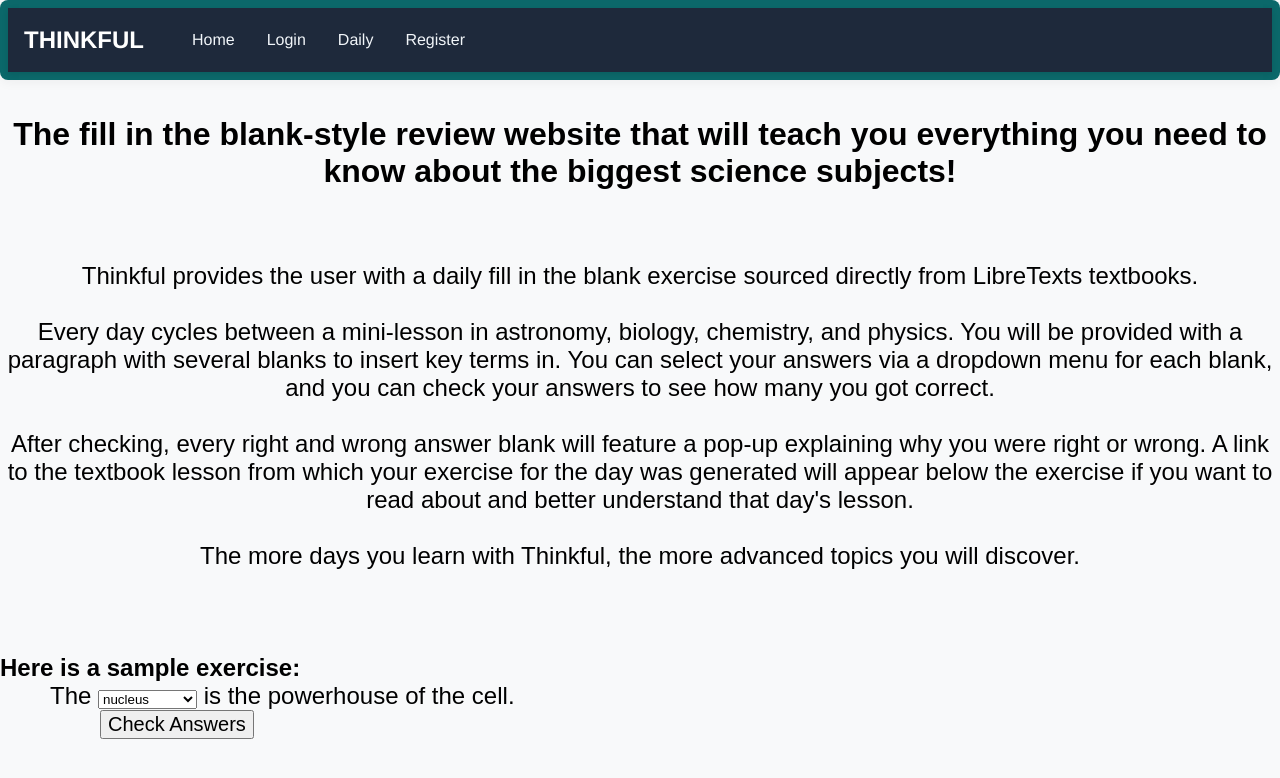
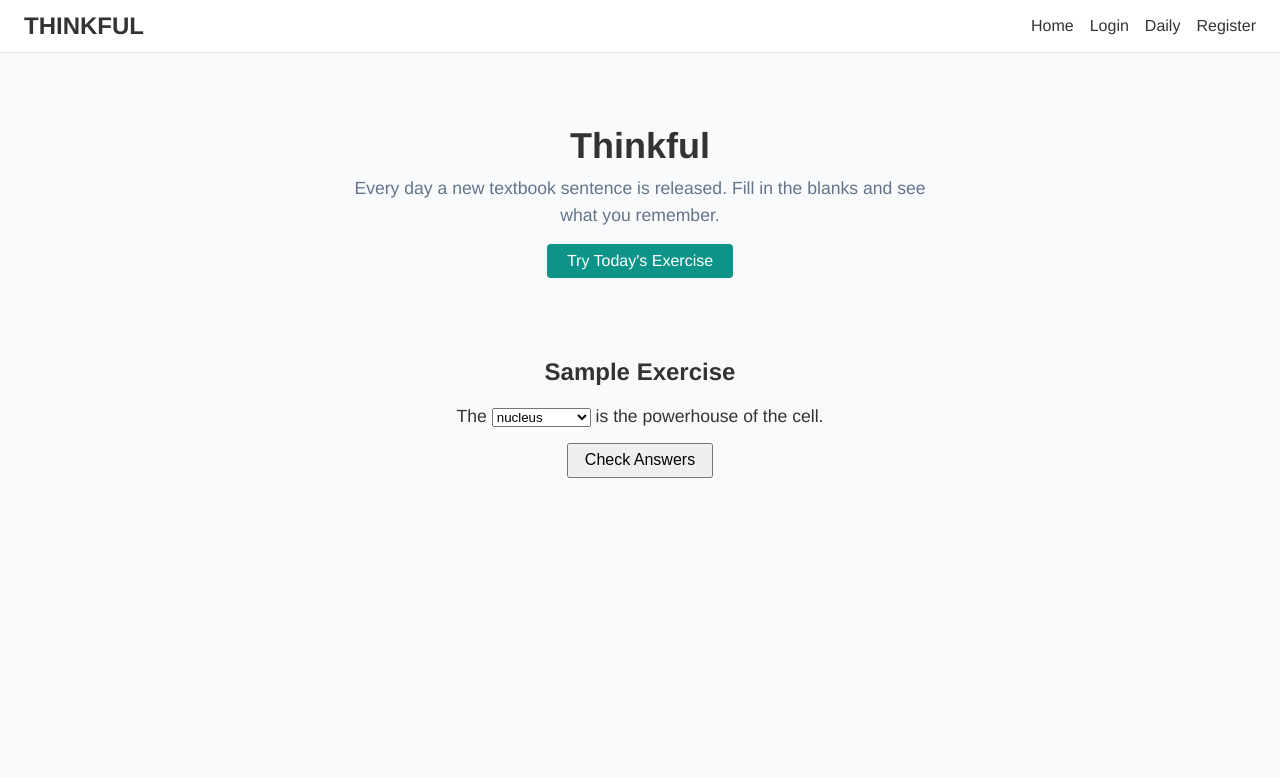
Before and after one commit to BingBong44512/flask-project, a Flask app: page / in a window 1280 px wide. Shown: the top 778 px of the page. Run offline with Flask 3, Linux system fonts and the light colour scheme; parts of the project's set-up code (start-up, migrations or seed data) failed here and were passed over.

Commit message:
Refine landing page with minimal design

```diff
--- a/app/static/style.css
+++ b/app/static/style.css
@@ -1,19 +1,19 @@
 body {
     margin: 0;
     font-family: Helvetica, Geneva, Verdana, sans-serif;
-	background-color: #f8f9fa;
-	color: #000;
+    background-color: #f9fafb;
+    color: #333;
 }
 
-/* Navbar Header */
-.navbar-header {
-	background-color: #1e293b; /* dark slate */
-	color: white;
-	padding: 1rem 1rem;
+/* Navigation */
+.top-nav {
+    background-color: #fff;
+    color: #333;
+    padding: 0.75rem 1.5rem;
     display: flex;
+    justify-content: space-between;
     align-items: center;
-	box-shadow: 0 2px 6px rgba(0, 0, 0, 0.1);
-	max-height: 2rem;
+    border-bottom: 1px solid #e5e5e5;
 }
 
 .navbar-title {
@@ -21,46 +21,33 @@ body {
     font-weight: bold;
 }
 
-.navbar-links{
+.navbar-links {
         display: flex;
-	margin-left: 2rem;
-}
-/*keeps teh links seperate*/
-.navbar-links a {
-	display: flex;
-  	color: white;
-  	text-decoration: none;
-  	transition: color 0.2s;
-  	margin: 1rem;
+        gap: 1rem;
         align-items: center;
 }
 
+.navbar-links a {
+        color: inherit;
+        text-decoration: none;
+        transition: color 0.2s;
+}
+
 .navbar-links a:hover {
-  color: #93c5fd; /* light blue on hover */
+    color: #0d9488;
 }
 
 .logs {
         font-size: 1rem;
         font-weight: lighter;
 }
-/*to make the links and hovering on links different colors*/
-.navbar-header a {
-	color: #f1f5f9;
-	text-decoration: none;
-	transition: color 0.2s ease;
-}
-
-.navbar-header a:hover {
-	color: #93c5fd; /* light blue */
-}
 
 /* Container */
+
 .container {
-	/*margin: 2rem auto; */
     padding: 0.5rem;
-	background-color: #0b686a;
-	border-radius: 8px;
-	box-shadow: 0 2px 12px rgba(0, 0, 0, 0.05);
+    max-width: 700px;
+    margin: 2rem auto;
 }
 
 .signin {
@@ -68,3 +55,48 @@ body {
         padding: 0.5rem;
 
 }
+
+/* Index Page Styles */
+.hero {
+    text-align: center;
+    padding: 3rem 1rem;
+}
+.hero h1 {
+    font-size: 2.25rem;
+    margin-bottom: 0.5rem;
+}
+.hero p {
+    font-size: 1.1rem;
+    max-width: 600px;
+    margin: 0.5rem auto 1rem;
+    line-height: 1.5;
+}
+.tagline {
+    color: #64748b;
+}
+.cta-btn {
+    display: inline-block;
+    background-color: #0d9488;
+    color: #fff;
+    padding: 0.5rem 1.25rem;
+    border-radius: 4px;
+    text-decoration: none;
+    transition: background-color 0.2s;
+}
+.cta-btn:hover {
+    background-color: #0f766e;
+}
+.sample {
+    max-width: 600px;
+    margin: 2rem auto;
+    text-align: center;
+}
+.sample-exercise {
+    margin-top: 1rem;
+    font-size: 1.1rem;
+}
+.check-btn {
+    margin-top: 1rem;
+    padding: 0.4rem 1rem;
+    font-size: 1rem;
+}
--- a/app/templates/base.html
+++ b/app/templates/base.html
@@ -17,45 +17,21 @@
 	{% endblock %}
 
 	{% block navbar %}
-	<nav>
-		<div class="navbar navbar-inverse" role="navigation">
-			<div class="container">
-				<div class="navbar-header">
-<!--					<button type="button" class="navbar-toggle" data-toggle="collapse" data-target=".navbar-collapse">
-						<span class="sr-only">Toggle navigation</span>
-						<span class="icon-bar"></span>
-						<span class="icon-bar"></span>
-						<span class="icon-bar"></span>
-					</button> -->
-
-					<div class="navbar-title">
-						THINKFUL
-					</div>
-
+<nav class="top-nav">
+    <div class="navbar-title">THINKFUL</div>
     <div class="navbar-links">
         <a href="/">Home</a>
-
-						<div class="logs">
         {% if not current_user.is_authenticated %}
             <a href="/login">Login</a>
-							{%else %}
+        {% else %}
             <a href="/logout">Logout</a>
         {% endif %}
-						</div>
-
-						<a href="{{url_for('text')}}">Daily</a>
-
-						<div class="register or practice">
+        <a href="{{ url_for('text') }}">Daily</a>
         {% if not current_user.is_authenticated %}
             <a href="/register">Register</a>
-							{%else %}
+        {% else %}
             <a href="/profile">Profile</a>
         {% endif %}
-						</div>
-					</div>
-
-				</div>
-			</div>
     </div>
 </nav>
 {% endblock %}
--- a/app/templates/index.html
+++ b/app/templates/index.html
@@ -13,82 +13,16 @@ const correctAnswers = ["mitochondria"]
 {% endblock %}
 
 {% block content %}
-
-<head>
-<style>
-/*h1 {
-	text-align: center;
-}
-
-h4 {
-	text-align: center;
-}
-
-h5 {
-	text-align: left;
-}*/
-/*sets the size for each of the elements below*/
-div.head {
-	width: 1 rem;
-	margin: auto;
-	font-weight: bold;
-	font-size: xx-large;
-	text-align: center;
-	font-family: Arial, Helvetica, sans-serif;
-}
-div.bod{
-	width: 1 rem;
-	margin: auto;
-	/*font-weight: bold;*/
-	font-size: x-large;
-	text-align: center;
-	font-family: Arial, Helvetica, sans-serif;
-
-}
-div.ex{
-	width: 1 rem;
-	margin: auto;
-	font-weight: bold;
-	font-size: x-large;
-	/*text-align: center;*/
-	font-family: Arial, Helvetica, sans-serif;
-
-}
-div.smallex{
-	width: 1 rem;
-	margin: auto;
-	/*font-weight: bold;*/
-	font-size: x-large;
-	/*text-align: center;*/
-	font-family: Arial, Helvetica, sans-serif;
-	padding-left: 50px
-}
-div.smallex button {
-	display: block;
-	margin: 50px;
-	/*margin: auto;*/
-	/*font-weight: bold;*/
-	font-size: x-large;
-	/*text-align: center;*/
-	font-family: Arial, Helvetica, sans-serif;
-	margin-left: 0;
-}
-</style>
-
-</head>
-
-<div id="jiejfiejf">
-	<br><br>
-	<div class = "head"> The fill in the blank-style review website that will teach you everything you need to know about the biggest science subjects! </div>
-	<br><br><br><br>
-	<div class = "bod"> Thinkful provides the user with a daily fill in the blank exercise sourced directly from LibreTexts textbooks. <br><br>
-	Every day cycles between a mini-lesson in astronomy, biology, chemistry, and physics. You will be provided with a paragraph with several blanks to insert key terms in. You can select your answers via a dropdown menu for each blank, and you can check your answers to see how many you got correct. <br><br>After checking, every right and wrong answer blank will feature a pop-up explaining why you were right or wrong. A link to the textbook lesson from which your exercise for the day was generated will appear below the exercise if you want to read about and better understand that day's lesson. <br><br>
-	The more days you learn with Thinkful, the more advanced topics you will discover.<br><br><br><br> </div>
-	<div class="ex"> Here is a sample exercise: <br></div>
-
+<div class="hero">
+    <h1>Thinkful</h1>
+    <p class="tagline">Every day a new textbook sentence is released. Fill in the blanks and see what you remember.</p>
+    <a class="cta-btn" href="{{ url_for('text') }}">Try Today's Exercise</a>
 </div>
 
-<div id="output" class="smallex"></div>
-	<button style="margin-left:100px; font-size:20px;" onclick="checkAnswers()">Check Answers</button>
+<div class="sample">
+    <h2>Sample Exercise</h2>
+    <div id="output" class="sample-exercise"></div>
+    <button class="check-btn" onclick="checkAnswers()">Check Answers</button>
+</div>
 
 {% endblock %}
```
Lines whose indentation alone changed are shown as unchanged.
